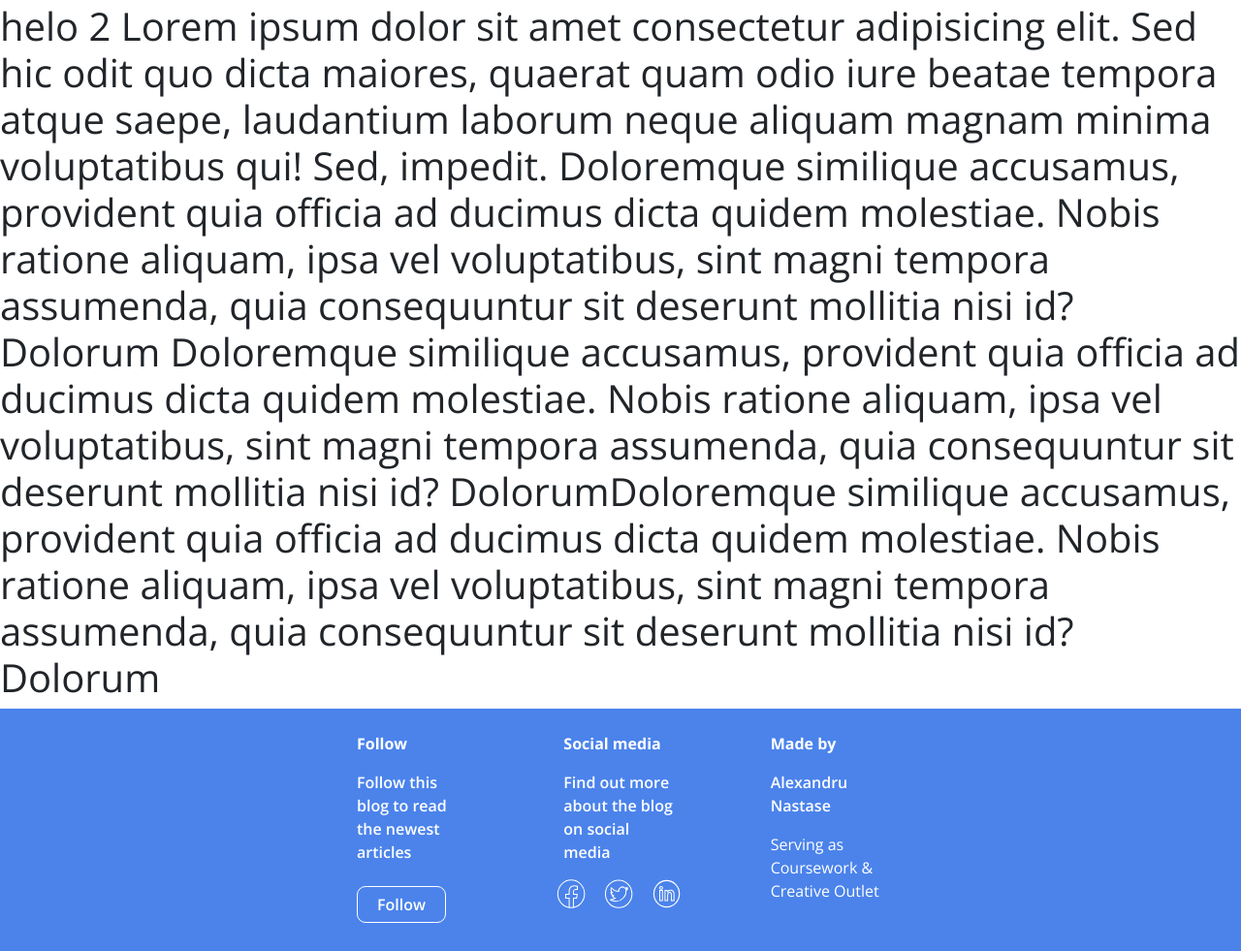
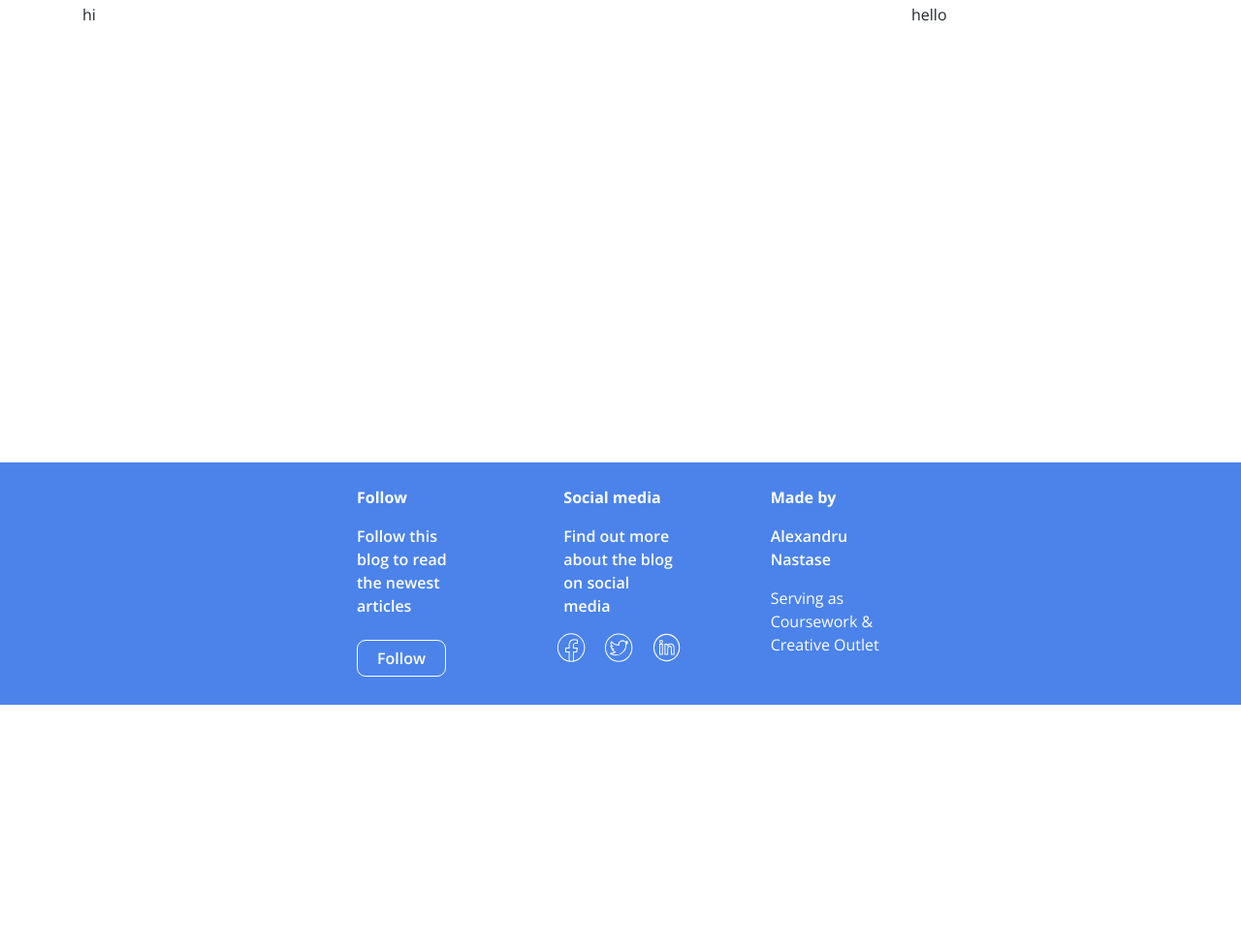
Before and after one commit to AlexandruNst/blog_and_resume, a Django app: page / in a window 1280 px wide. Shown: the part 73-1054 px from the top of the page at 97% size. After the commit the page ends 800 px from the top, so only its background shows below. Run offline with Django 3.2, Linux system fonts and the light colour scheme; some libraries are stand-ins or nearby versions.

Commit message:
Added basic layout with no content

```diff
--- a/blog/templates/blog/base.html
+++ b/blog/templates/blog/base.html
@@ -35,13 +35,15 @@
     {% block navbar %} {% endblock navbar %}
 
     <div class="content">
-        <h1>helo 2
+        {% comment %} <h1>helo 2
             Lorem ipsum dolor sit amet consectetur adipisicing elit. Sed hic odit quo dicta maiores, quaerat quam odio iure beatae tempora atque saepe, laudantium laborum neque aliquam magnam minima voluptatibus qui!
             Sed, impedit. Doloremque similique accusamus, provident quia officia ad ducimus dicta quidem molestiae. Nobis ratione aliquam, ipsa vel voluptatibus, sint magni tempora assumenda, quia consequuntur sit deserunt mollitia nisi id?
             Dolorum Doloremque similique accusamus, provident quia officia ad ducimus dicta quidem molestiae. Nobis ratione aliquam, ipsa vel voluptatibus, sint magni tempora assumenda, quia consequuntur sit deserunt mollitia nisi id?
             DolorumDoloremque similique accusamus, provident quia officia ad ducimus dicta quidem molestiae. Nobis ratione aliquam, ipsa vel voluptatibus, sint magni tempora assumenda, quia consequuntur sit deserunt mollitia nisi id?
             Dolorum
-        </h1>
+        </h1> {% endcomment %}
+        {% block content %}
+        {% endblock content %}
     </div>
 
     {% block footer %} {% endblock footer %}
--- /dev/null
+++ b/blog/templates/blog/featured.html
@@ -0,0 +1,12 @@
+{% extends 'blog/base_nav_footer.html' %}
+{% block content %}
+    <div class="container">
+        <div class="row">
+            <div class="col-12 col-lg-9">
+                hi
+            </div>
+            <div class="col-12 col-lg-3">
+            hello</div>
+        </div>
+    </div>
+{% endblock content %}
--- a/blog/views.py
+++ b/blog/views.py
@@ -5,4 +5,4 @@ from .models import Article
 
 def post_list(request):
     articles = Article.objects.order_by('-created_date')
-    return render(request, 'blog/base_nav_footer.html', {'articles': articles})
+    return render(request, 'blog/featured.html', {'articles': articles})
```
Also changed, not shown: blog/templates/blog/post_list.html (deleted, +0 -9 lines).
